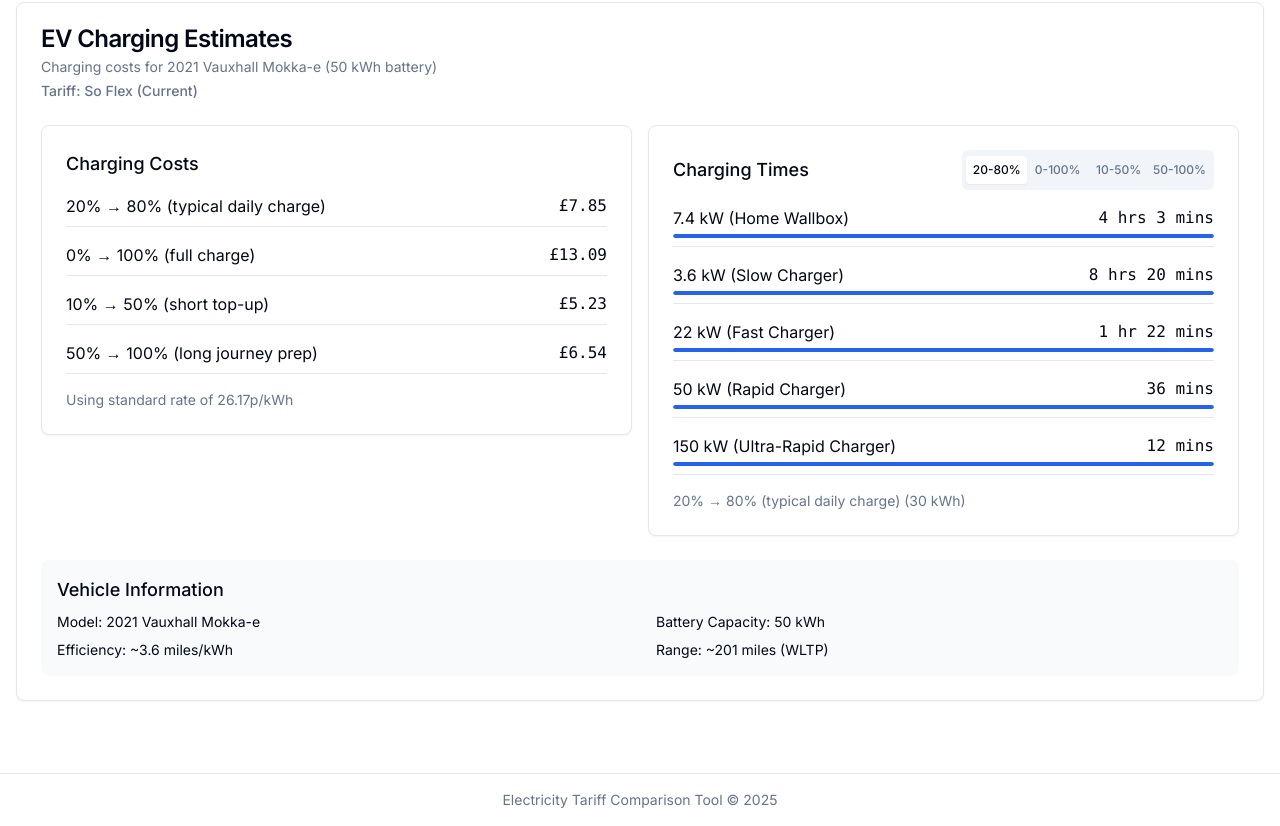
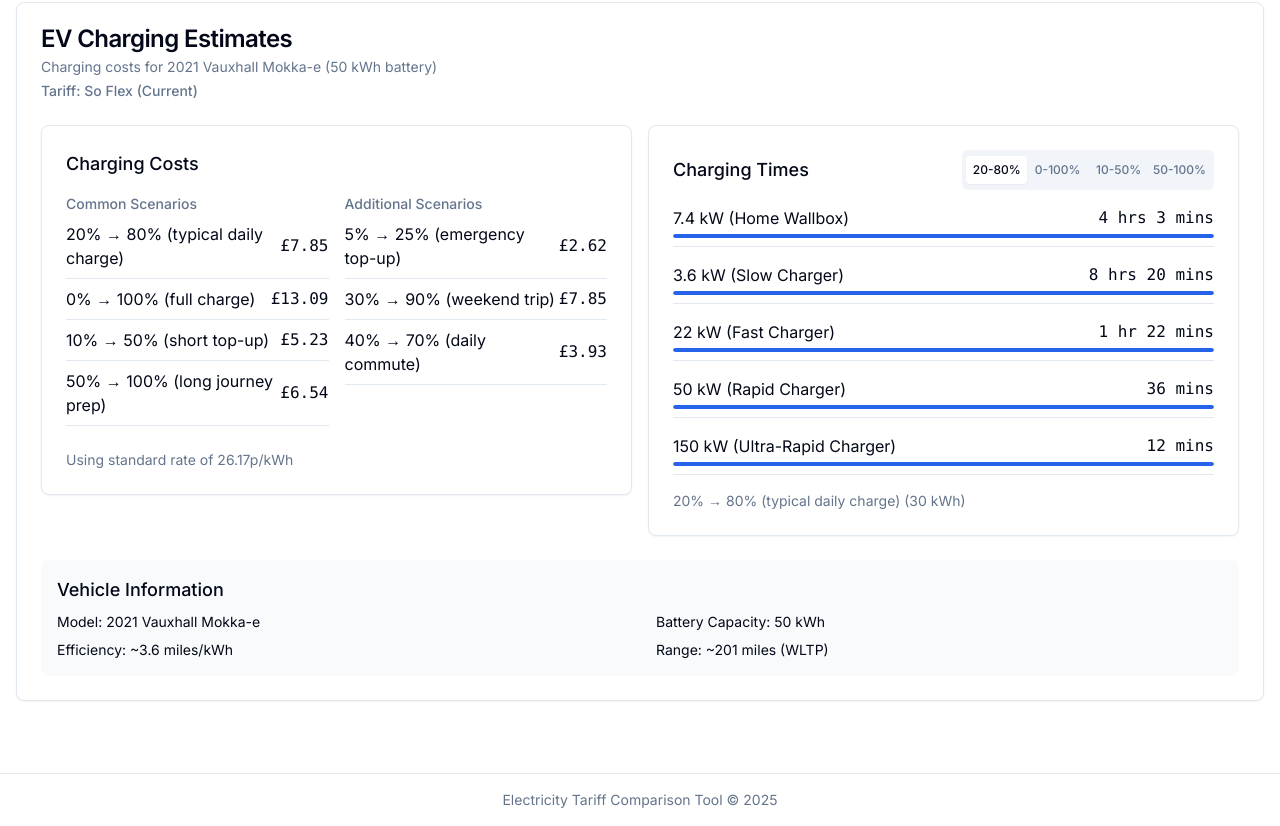
Before and after one commit to kaichilver-selles/EV-webapp, a Next.js app: page / in a window 1280 px wide. Shown: the part 1041-1867 px from the top of the page. Built offline with nearby package versions, Linux system fonts and the light colour scheme.

Commit message:
Add 3 new charging scenarios and animated price displays

```diff
--- a/components/ev-charging-estimates.tsx
+++ b/components/ev-charging-estimates.tsx
@@ -5,6 +5,7 @@ import { Tabs, TabsContent, TabsList, TabsTrigger } from "@/components/ui/tabs"
 import type { Tariff, UsageAssumptions } from "@/lib/types"
 import { formatCurrency, formatTime } from "@/lib/utils"
 import { motion } from "framer-motion"
+import { useState, useEffect } from "react"
 
 interface EVChargingEstimatesProps {
   tariff: Tariff
@@ -20,6 +21,10 @@ const chargingScenarios = [
   { id: "full", name: "0% → 100% (full charge)", percentage: 1.0 },
   { id: "topup", name: "10% → 50% (short top-up)", percentage: 0.4 },
   { id: "journey", name: "50% → 100% (long journey prep)", percentage: 0.5 },
+  // New charging cost examples
+  { id: "emergency", name: "5% → 25% (emergency top-up)", percentage: 0.2 },
+  { id: "weekend", name: "30% → 90% (weekend trip)", percentage: 0.6 },
+  { id: "commute", name: "40% → 70% (daily commute)", percentage: 0.3 },
 ]
 
 // Define charging powers
@@ -60,9 +65,81 @@ const barVariants = {
   })
 }
 
+// Animation variants for price numbers
+const priceVariants = {
+  hidden: { opacity: 0, scale: 0.8 },
+  show: {
+    opacity: 1,
+    scale: 1,
+    transition: {
+      type: "spring",
+      stiffness: 100,
+      damping: 10
+    }
+  }
+}
+
+// Add this component above the EVChargingEstimates component
+interface AnimatedPriceProps {
+  value: number;
+  animate: boolean;
+}
+
+const AnimatedPrice = ({ value, animate }: AnimatedPriceProps) => {
+  const [displayValue, setDisplayValue] = useState(0);
+
+  useEffect(() => {
+    if (animate) {
+      // Reset to zero before animating
+      setDisplayValue(0);
+
+      // Animate from 0 to the target value
+      const steps = 20;
+      const increment = value / steps;
+      let current = 0;
+
+      const interval = setInterval(() => {
+        current += increment;
+        if (current >= value) {
+          clearInterval(interval);
+          setDisplayValue(value);
+        } else {
+          setDisplayValue(current);
+        }
+      }, 30);
+
+      return () => clearInterval(interval);
+    }
+  }, [value, animate]);
+
+  return (
+    <motion.span
+      className="font-medium font-mono"
+      variants={priceVariants}
+      initial="hidden"
+      animate={animate ? "show" : "hidden"}
+    >
+      {formatCurrency(displayValue)}
+    </motion.span>
+  );
+};
+
 export default function EVChargingEstimates({ tariff, usageAssumptions }: EVChargingEstimatesProps) {
+  // Animation trigger for price changes
+  const [animatePrices, setAnimatePrices] = useState(false);
+
   // Use EV rate if available, otherwise use standard unit rate
   const rateForCharging = tariff.evRate !== null ? tariff.evRate : tariff.unitRate
+
+  // Re-trigger price animations when tariff changes
+  useEffect(() => {
+    setAnimatePrices(false);
+    // Small delay to ensure re-render
+    const timer = setTimeout(() => {
+      setAnimatePrices(true);
+    }, 100);
+    return () => clearTimeout(timer);
+  }, [tariff.id, rateForCharging]);
 
   const calculateChargeCost = (percentage: number) => {
     const kWh = BATTERY_CAPACITY * percentage
@@ -150,18 +227,40 @@ export default function EVChargingEstimates({ tariff, usageAssumptions }: EVChar
                 initial="hidden"
                 animate="show"
               >
-                {chargingScenarios.map((scenario) => (
+                <div className="grid grid-cols-1 md:grid-cols-2 gap-4">
+                  <div>
+                    <h4 className="text-sm font-medium mb-2 text-muted-foreground">Common Scenarios</h4>
+                    {chargingScenarios.slice(0, 4).map((scenario) => (
                       <motion.div
                         key={scenario.id}
-                    className="flex justify-between items-center border-b pb-2"
+                        className="flex justify-between items-center border-b pb-2 mb-2"
                         variants={itemVariants}
                       >
                         <span>{scenario.name}</span>
-                    <span className="font-medium font-mono">
-                      {formatCurrency(calculateChargeCost(scenario.percentage))}
-                    </span>
+                        <AnimatedPrice
+                          value={calculateChargeCost(scenario.percentage)}
+                          animate={animatePrices}
+                        />
                       </motion.div>
                     ))}
+                  </div>
+                  <div>
+                    <h4 className="text-sm font-medium mb-2 text-muted-foreground">Additional Scenarios</h4>
+                    {chargingScenarios.slice(4).map((scenario) => (
+                      <motion.div
+                        key={scenario.id}
+                        className="flex justify-between items-center border-b pb-2 mb-2"
+                        variants={itemVariants}
+                      >
+                        <span>{scenario.name}</span>
+                        <AnimatedPrice
+                          value={calculateChargeCost(scenario.percentage)}
+                          animate={animatePrices}
+                        />
+                      </motion.div>
+                    ))}
+                  </div>
+                </div>
               </motion.div>
               <div className="mt-4 text-sm text-muted-foreground">
                 Using {tariff.evRate !== null ? "special EV rate" : "standard rate"} of {rateForCharging}p/kWh
```
Lines whose indentation alone changed are shown as unchanged.
